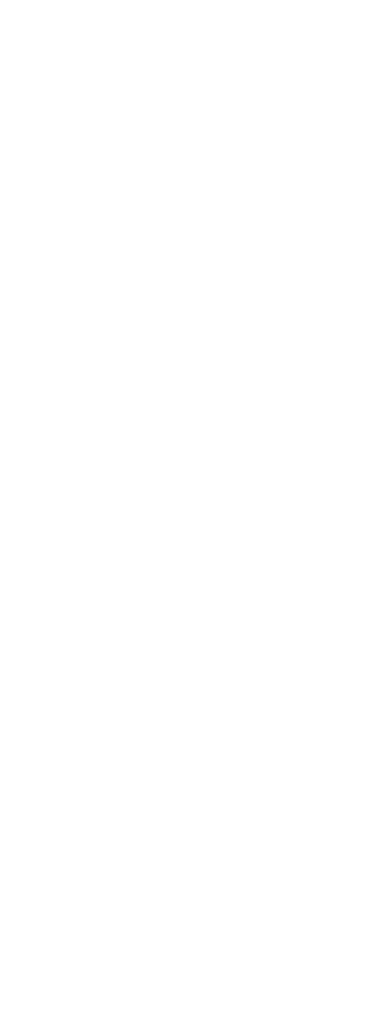
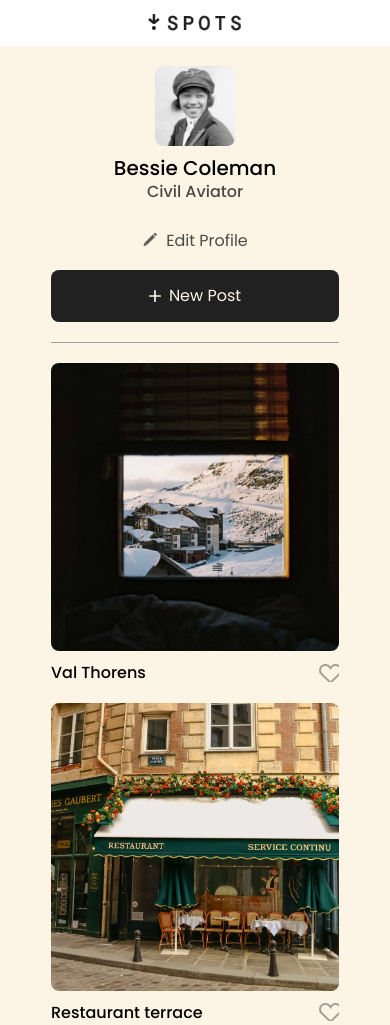
Before and after one commit to LLynnGriff/se_project_spots, a plain HTML site: page index.html in a window 390 px wide. Shown: the top 1025 px of the page. Before the commit the page ends 844 px from the top, so only its background shows below. Drawn offline with Linux system fonts and the light colour scheme.

Commit message:
Initial project commit

```diff
--- /dev/null
+++ b/blocks/card.css
@@ -0,0 +1,50 @@
+
+
+.card__image {
+  height: 413px;
+  width: 100%;
+  object-fit: cover;
+  display: block;
+  border-radius: 8px;
+}
+
+.card__content {
+  display: flex;
+  align-items: center;
+  justify-content: space-between;
+}
+
+.card__title {
+  margin: 12px 0 0;
+  font-weight: 500;
+  font-size: 20px;
+  line-height: 1.2;
+  text-overflow: ellipsis;
+  white-space: nowrap;
+  overflow: hidden;
+  max-width: 353px
+}
+
+.card__like-btn {
+  background-image: url(../images/like-icon.svg);
+  width: 23px;
+  height: 20px;
+  border: none;
+  background-color: transparent;
+  margin: 12px 0 0;
+}
+
+@media screen and (max-width: 627px) {
+  .card__image {
+    height: 288px;
+  }
+
+  .card__title {
+    font-size: 16px;
+  }
+
+  .card__like-btn {
+    height: 18px;
+    width: 20px;
+  }
+}
--- /dev/null
+++ b/blocks/cards.css
@@ -0,0 +1,27 @@
+.cards {
+  padding-top: 20px;
+  border-bottom: 1px solid rgba(33, 33, 33, 0.4);
+  padding-bottom: 40px;
+}
+
+.cards__list {
+  list-style-type: none;
+  padding: 0;
+  margin: 0;
+  display: grid;
+  grid-template-columns: repeat(auto-fit, 413px);
+  justify-content: center;
+  gap: 40px 20px;
+}
+
+@media screen and (max-width: 627px) {
+
+  .cards {
+    padding-bottom: 20px;
+
+  }
+  .cards__list {
+    grid-template-columns: repeat(auto-fit, 288px);
+    gap: 20px 20px;
+  }
+}
--- /dev/null
+++ b/blocks/content.css
@@ -0,0 +1,3 @@
+.content {
+  padding: 0 20px;
+}
--- /dev/null
+++ b/blocks/footer.css
@@ -0,0 +1,13 @@
+.footer {
+  margin: 0;
+  display: flex;
+  justify-content: center;
+  padding: 60px 0
+}
+
+.footer__content {
+  margin: 0;
+  color: rgba(33, 33, 33, 0.7);
+  font-weight: 400;
+  line-height: 1;
+}
--- /dev/null
+++ b/blocks/header.css
@@ -0,0 +1,11 @@
+.header {
+  background-color: #fff;
+  display: flex;
+  justify-content: center;
+  padding: 10px 0;
+}
+
+.header__logo {
+  width: 94px;
+  height: 26px;
+}
--- a/blocks/page.css
+++ b/blocks/page.css
@@ -2,3 +2,8 @@
   background-color: #fcf5e5;
   font-family: 'Poppins', Arial, Helvetica, sans-serif;
 }
+
+.page__section {
+  max-width: 1280px;
+  margin: 0 auto;
+}
--- /dev/null
+++ b/blocks/profile.css
@@ -0,0 +1,114 @@
+.profile {
+  display: flex;
+  padding: 34px 0 20px;
+  border-bottom: 1px solid rgba(33, 33, 33, 0.4);
+
+}
+
+.profile__avatar {
+  margin-right: 20px;
+  border-radius: 8px;
+  height: 190px;
+  width: 190px;
+}
+
+.profile__column {
+  display: flex;
+  flex-direction: column;
+}
+
+.profile__name {
+  margin: 0 0 12px;
+  font-weight: 500;
+  font-size: 32px;
+  line-height: 1;
+  text-overflow: ellipsis;
+  overflow: hidden;
+  display: -webkit-box;
+    -webkit-line-clamp: 3;
+    -webkit-box-orient: vertical;
+    max-width: 420px;
+}
+
+.profile__description {
+  margin: 0;
+  opacity: .7;
+  font-weight: 500;
+  font-size: 16px;
+  line-height: 1;
+  text-overflow: ellipsis;
+  overflow: hidden;
+  display: -webkit-box;
+    -webkit-line-clamp: 3;
+    -webkit-box-orient: vertical;
+  max-width: 420px;
+}
+
+.profile__edit-btn {
+  margin-top: auto;
+  background-color: transparent;
+  border: none;
+  opacity: .7;
+  padding: 0;
+  margin-right: auto;
+  display: flex;
+  gap: 8px;
+  justify-content: center;
+}
+.profile__add-btn {
+  margin-left: auto;
+  padding: 0;
+  border: none;
+  border-radius: 8px;
+  background-color: #212121;
+  width: 149px;
+  height: 52px;
+  margin-top: 138px;
+  color: #FCF5E5;
+  display: flex;
+  gap: 8px;
+  justify-content: center;
+  padding: 18px 0;
+  align-items: center
+}
+
+@media screen and (max-width: 627px) {
+  .profile {
+    flex-direction: column;
+    max-width: 288px;
+    align-items: center;
+    text-align: center;
+    padding-top: 20px;
+  }
+
+  .profile__avatar {
+    height: 80px;
+    width: 80px;
+    margin-right: 0;
+    margin-bottom: 12px;
+  }
+
+  .profile__name {
+    font-size: 20px;
+    margin-bottom: 6px;
+    max-width: 288px;
+  }
+
+  .profile__description {
+    margin-bottom: 32px;
+    max-width: 288px;
+  }
+
+  .profile__edit-btn {
+    margin: 0 auto;
+  }
+
+  .profile__column {
+    margin-bottom: 20px;
+  }
+
+  .profile__add-btn {
+    margin: 0;
+    width: 100%;
+  }
+}
--- a/index.html
+++ b/index.html
@@ -12,12 +12,71 @@
 </head>
 <body>
 <div class="page">
-  <header class="header"></header>
+  <header class="header">
+    <img src="./images/Logo.svg" alt="Spots logo" class="header__logo">
+  </header>
   <main class="content">
-    <section class="profile"></section>
-    <section class="cards"></section>
+    <section class="profile page__section">
+      <img src="./images/avatar.jpg" alt="User avatar" class="profile__avatar">
+      <div class="profile__column">
+        <h1 class="profile__name">Bessie Coleman</h1>
+        <p class="profile__description">Civil Aviator</p>
+        <button type="button" class="profile__edit-btn">
+        <img src="./images/pencil.svg" alt="pencil icon">Edit Profile
+      </button>
+      </div>
+      <button type="button" class="profile__add-btn">
+        <img src="./images/plus-sign.svg" alt="Plus icon" height="12px" width="12px">New Post
+      </button>
+    </section>
+    <section class="page__section cards"><ul class="cards__list">
+      <li class="card">
+        <img src="./images/1-photo-by-moritz-feldmann-from-pexels.jpg" alt="Val Thorens" class="card__image">
+        <div class="card__content">
+          <h2 class="card__title">Val Thorens</h2>
+          <button type="button" class="card__like-btn"></button>
+        </div>
+      </li>
+      <li class="card">
+        <img src="./images/2-photo-by-ceiline-from-pexels.jpg" alt="Restaurant terrace" class="card__image">
+        <div class="card__content">
+          <h2 class="card__title">Restaurant terrace</h2>
+          <button type="button" class="card__like-btn"></button>
+        </div>
+      </li>
+      <li class="card">
+        <img src="./images/3-photo-by-tubanur-dogan-from-pexels.jpg" alt="An outdoor cafe" class="card__image">
+        <div class="card__content">
+          <h2 class="card__title">An outdoor cafe</h2>
+          <button type="button" class="card__like-btn"></button>
+        </div>
+      </li>
+      <li class="card">
+        <img src="./images/4-photo-by-maurice-laschet-from-pexels.jpg" alt="Long bridge over forest" class="card__image">
+        <div class="card__content">
+          <h2 class="card__title">A very long bridge, over the forest...</h2>
+          <button type="button" class="card__like-btn"></button>
+        </div>
+      </li>
+      <li class="card">
+        <img src="./images/5-photo-by-van-anh-nguyen-from-pexels.jpg" alt="Tunnel" class="card__image">
+        <div class="card__content">
+          <h2 class="card__title">Tunnel with morning light</h2>
+          <button type="button" class="card__like-btn"></button>
+        </div>
+      </li>
+      <li class="card">
+        <img src="./images/6-photo-by-moritz-feldmann-from-pexels.jpg" alt="Mountain house" class="card__image">
+        <div class="card__content">
+          <h2 class="card__title">Mountain house</h2>
+          <button type="button" class="card__like-btn"></button>
+        </div>
+      </li>
+    </ul></section>
   </main>
-  <footer class="footer"></footer>
+  <footer class="footer">
+    <p class="footer__content">2023 &copy; Spots</p>
+  </footer>
 </div>
 </body>
 </html>
--- a/pages/index.css
+++ b/pages/index.css
@@ -1,3 +1,9 @@
 @import url(../vendor/normalize.css);
 @import url(../vendor/fonts.css);
 @import url(../blocks/page.css);
+@import url(../blocks/header.css);
+@import url(../blocks/profile.css);
+@import url(../blocks/content.css);
+@import url(../blocks/cards.css);
+@import url(../blocks/card.css);
+@import url(../blocks/footer.css);
```
Also changed, not shown: images/Logo.svg (added), images/like-icon.svg (added), images/pencil.svg (added), images/plus-sign.svg (added), images/plus.svg (added), 1 other file.
